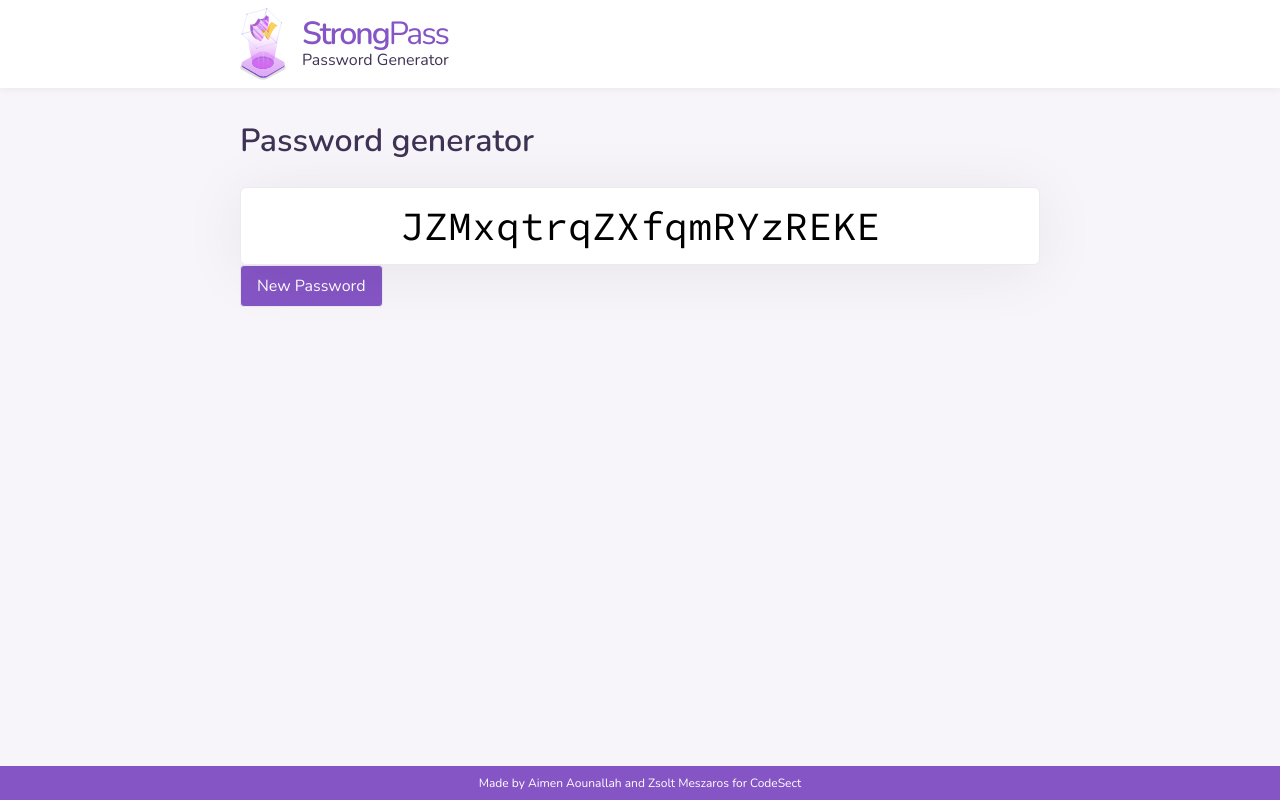
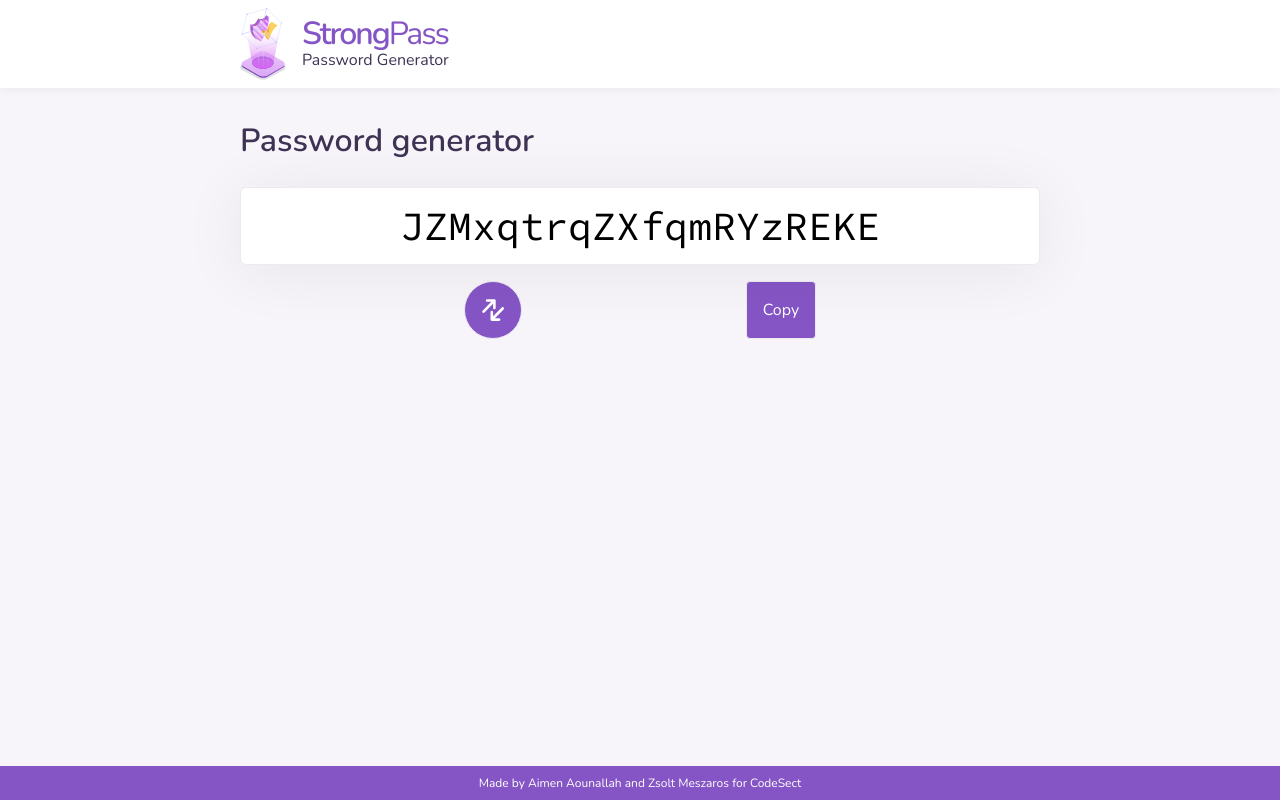
Before and after one commit to codesect/cs01-team-ada-04, a React (Create React App) app: page / in a window 1280 px wide. Built offline with nearby package versions, Linux system fonts and the light colour scheme.

Commit message:
Add copy and generate buttons

```diff
--- a/src/components/App.js
+++ b/src/components/App.js
@@ -19,8 +19,7 @@ function App() {
     <Main>
       <Wrapper>
         <h1>Password generator</h1>
-          <PasswordInput value={password} />
-        <button onClick={generateNewPassword}>New Password</button>
+        <PasswordInput generate={generateNewPassword} value={password} />
       </Wrapper>
     </Main>
   );
--- a/src/components/GlobalStyles.js
+++ b/src/components/GlobalStyles.js
@@ -1,4 +1,15 @@
 import styled, { createGlobalStyle } from 'styled-components/macro';
+
+export const VisuallyHidden = styled.span`
+  border: 0;
+  clip: rect(0 0 0 0);
+  height: 1px;
+  margin: -1px;
+  overflow: hidden;
+  padding: 0;
+  position: absolute;
+  width: 1px;
+`;
 
 export const Wrapper = styled.div`
   margin: 0 auto;
--- a/src/components/PasswordInput.js
+++ b/src/components/PasswordInput.js
@@ -1,10 +1,13 @@
-import React from 'react';
+import React, { useRef } from 'react';
 import styled from 'styled-components/macro';
 import PropTypes from 'prop-types';
+
+import { VisuallyHidden } from './GlobalStyles';
 
 const InputWrapper = styled.div`
   align-items: center;
   display: flex;
+  flex-wrap: wrap;
   position: relative;
   width: 100%;
 
@@ -12,10 +15,15 @@ const InputWrapper = styled.div`
     background-image: ${({ theme }) =>
       `linear-gradient(to right, transparent, ${theme.input})`};
     content: '';
-    height: calc(100% - 2px);
+    height: 4rem;
     position: absolute;
     right: 1rem;
+    top: 1px;
     width: 4ch;
+
+    @media (min-width: ${({ theme }) => theme.breakpointS}) {
+      height: 4.75rem;
+    }
   }
 `;
 
@@ -39,18 +47,102 @@ const StyledInput = styled.input.attrs({
 
   &:focus {
     box-shadow: 0 0 0 1px ${props => props.theme.borderActive};
+    outline-offset: 1px;
   }
 `;
 
-function PasswordInput({ value }) {
+const Buttons = styled.div`
+  display: flex;
+  justify-content: space-evenly;
+  margin-top: 1rem;
+  width: 100%;
+`;
+
+const RegenerateButton = styled.button`
+  border-radius: 50%;
+  display: flex;
+  padding: 0.75rem;
+
+  path:first-child,
+  path:last-child {
+    transition: transform ${({ theme }) => theme.transitionEase};
+  }
+
+  &:focus,
+  &:hover {
+    path:first-child {
+      transform: translate(-0.25rem, 0.25rem);
+    }
+
+    path:last-child {
+      transform: translate(0.25rem, -0.25rem);
+    }
+  }
+`;
+
+function PasswordInput({ generate, value }) {
+  const inputRef = useRef();
+
+  const copyToClipboard = () => {
+    let isCopied;
+
+    inputRef.current.select();
+
+    try {
+      isCopied = document.execCommand('copy');
+
+      inputRef.current.blur();
+      document.getSelection().removeAllRanges();
+    } catch (e) {
+      // TODO: tell the user to copy the password themselves,
+      // as the text is already selected
+      // TODO: check if user is on phone, Mac, or PC?
+      // so we can show them the correct instructions
+      // navigator.platform.indexOf('Mac') > -1
+      // function hasTouch() {
+      //   try {
+      //     document.createEvent('TouchEvent');
+      //     return true;
+      //   } catch (e) {
+      //     return false;
+      //   }
+      // }
+    }
+
+    console.log(isCopied ? 'Copied' : 'Oops, something went wrong');
+  };
+
   return (
     <InputWrapper>
-      <StyledInput value={value} />
+      <StyledInput ref={inputRef} value={value} />
+      <Buttons>
+        <RegenerateButton onClick={generate}>
+          <svg
+            width="32"
+            height="32"
+            viewBox="-5 -5 36 36"
+            fill="#fff"
+            xmlns="http://www.w3.org/2000/svg"
+          >
+            <path d="M15.2 22.2L19.8 22.2C20.6 22.2 21.3 22.9 21.3 23.73C21.3 24.5 20.6 25.25 19.8 25.25L11.65 25.25C10.8 25.25 10.2 24.5 10.2 23.73L10.2 15.4C10.2 14.58 10.8 13.9 11.65 13.9C12.47 13.9 13.1 14.58 13.1 15.4L13.1 20.08L22.82 10.2C23.4 9.6 24.34 9.6 24.9 10.2C25.5 10.777 25.5 11.7 24.9 12.3L15.2 22.2Z" />
+            <path d="M11 3.8H6.43C5.6 3.8 4.95 3.16 4.95 2.33C4.95 1.5 5.6 0.82 6.43 0.82H14.57C15.4 0.82 16.05 1.5 16.05 2.33V10.65C16.05 11.48 15.4 12.16 14.57 12.16C13.75 12.16 13.09 11.48 13.09 10.65V5.98L3.4 15.87C2.83 16.46 1.89 16.46 1.31 15.87C0.73 15.28 0.73 14.32 1.31 13.7326L11 3.8Z" />
+          </svg>
+          <VisuallyHidden>Generate a new password</VisuallyHidden>
+        </RegenerateButton>
+        <button
+          type="button"
+          aria-label="Copy password to clipboard"
+          onClick={copyToClipboard}
+        >
+          Copy
+        </button>
+      </Buttons>
     </InputWrapper>
   );
 }
 
 PasswordInput.propTypes = {
+  generate: PropTypes.func.isRequired,
   value: PropTypes.string.isRequired,
 };
 
```
